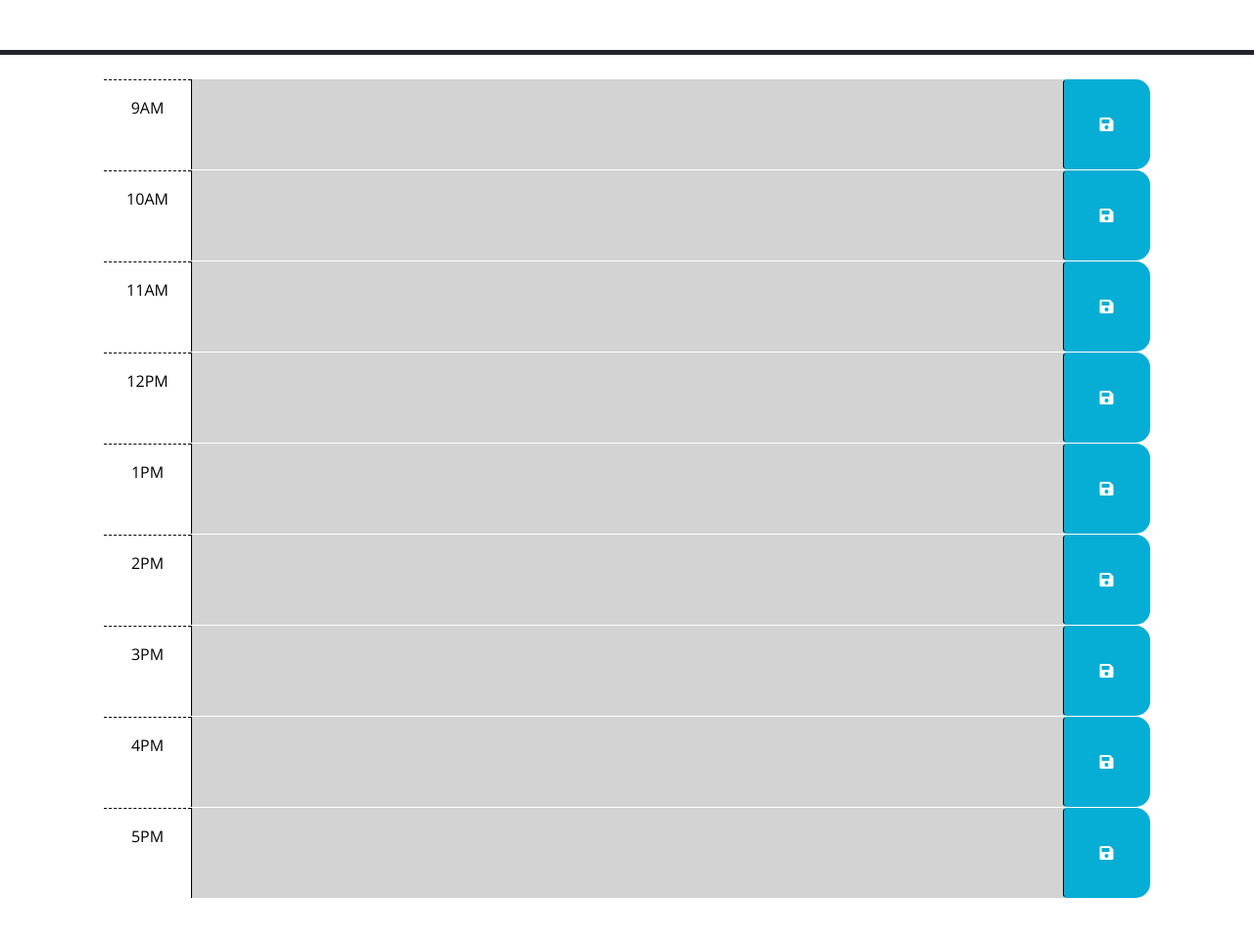
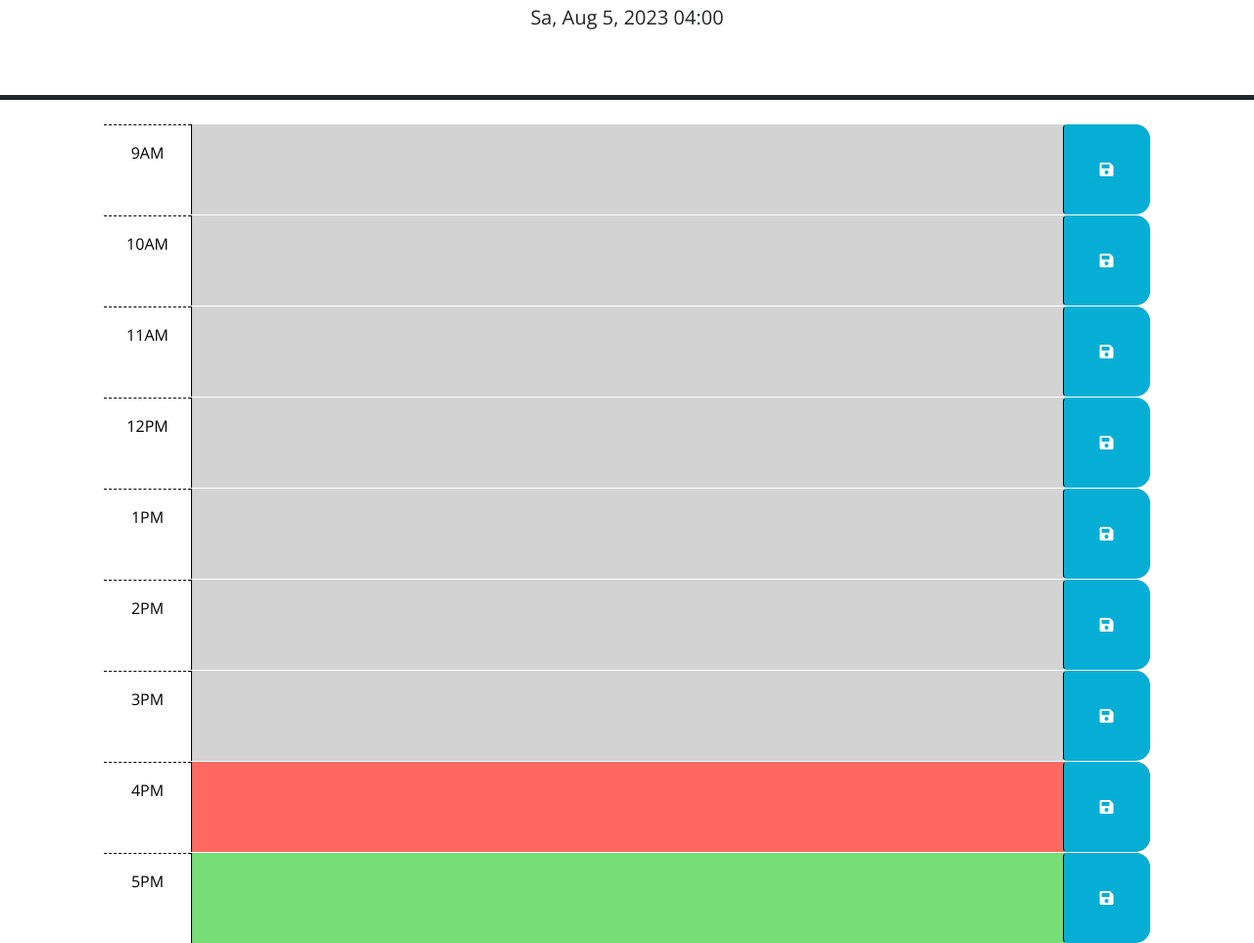
Before and after one commit to RedactdName/WorkdaySchedulerAPI, a plain HTML site: page index.html in a window 1280 px wide. Shown: the part 176-1139 px from the top of the page at 98% size. Before the commit the page ends 1093 px from the top, so only its background shows below. Drawn offline with nearby package versions, Linux system fonts and the light colour scheme.

Commit message:
Added setInterval to get time & date displayed and working with js for past,present,future. Code functioning w/o errors as intended.

```diff
--- a/assets/cpyscript.js
+++ b/assets/cpyscript.js
@@ -1,18 +1,14 @@
-
 // Wrap all code that interacts with the DOM in a call to jQuery to ensure that
 // the code isn't run until the browser has finished rendering all the elements
 // in the html.
 $(function () {
   // TODO: Add code to display the current date in the header of the page.
-  //Displays current date
-  var today = dayjs().format('llll');
-  $(".currentDay").html(today);
+  var currentTime = dayjs().hour();
+  $("#currentDay").text(dayjs().format("dd, MMM D, YYYY hh:mm"))
+  setInterval(function() {
+    $("#currentDay").text(dayjs().format("dd, MMM D, YYYY hh:mm"))
+  },60000)
 
-  function workdayHours() {
-    var currentTime = dayjs().hour();
-
-
-  //save btn click listenser
   $(".saveBtn").on("click",function () {
     var value = $(this).siblings(".description").val();
     var hourKey = $(this).parent().attr("id");
@@ -28,8 +24,7 @@ $(function () {
   // current hour in 24-hour time? dayjs/momentjs
 
     $(".time-block").each(function () {
-      var timeBlock = parseInt($(this).attr("id").split("hour")[1]);
-
+      var timeBlock = parseInt($(this).attr("id").split("-")[1]);
       if (timeBlock < currentTime) {
         $(this).removeClass("future");
         $(this).removeClass("present");
@@ -47,7 +42,7 @@ $(function () {
 
       }
     })
-  }
+
 
   //
   // TODO: Add code to get any user input that was saved in localStorage and set
@@ -59,14 +54,13 @@ $(function () {
   $("#hour-10 .description").val(localStorage.getItem("hour-10"));
   $("#hour-11 .description").val(localStorage.getItem("hour-11"));
   $("#hour-12 .description").val(localStorage.getItem("hour-12"));
-  $("#hour-1 .description").val(localStorage.getItem("hour-1"));
-  $("#hour-2 .description").val(localStorage.getItem("hour-2"));
-  $("#hour-3 .description").val(localStorage.getItem("hour-3"));
-  $("#hour-4 .description").val(localStorage.getItem("hour-4"));
-  $("#hour-5 .description").val(localStorage.getItem("hour-5"))
+  $("#hour-1 .description").val(localStorage.getItem("hour-13"));
+  $("#hour-2 .description").val(localStorage.getItem("hour-14"));
+  $("#hour-3 .description").val(localStorage.getItem("hour-15"));
+  $("#hour-4 .description").val(localStorage.getItem("hour-16"));
+  $("#hour-5 .description").val(localStorage.getItem("hour-17"));
 
 
-  workdayHours();
 });
 // WHEN I open the planner
 // THEN the current day is displayed at the top of the calendar
--- a/index.html
+++ b/index.html
@@ -75,7 +75,7 @@
         </button>
       </div>
 
-      <div id="hour-1" class="row time-block future">
+      <div id="hour-13" class="row time-block future">
         <div class="col-2 col-md-1 hour text-center py-3">1PM</div>
         <textarea class="col-8 col-md-10 description" rows="3"> </textarea>
         <button class="btn saveBtn col-2 col-md-1" aria-label="save">
@@ -83,7 +83,7 @@
         </button>
       </div>
 
-      <div id="hour-2" class="row time-block future">
+      <div id="hour-14" class="row time-block future">
         <div class="col-2 col-md-1 hour text-center py-3">2PM</div>
         <textarea class="col-8 col-md-10 description" rows="3"> </textarea>
         <button class="btn saveBtn col-2 col-md-1" aria-label="save">
@@ -91,7 +91,7 @@
         </button>
       </div>
 
-      <div id="hour-3" class="row time-block future">
+      <div id="hour-15" class="row time-block future">
         <div class="col-2 col-md-1 hour text-center py-3">3PM</div>
         <textarea class="col-8 col-md-10 description" rows="3"> </textarea>
         <button class="btn saveBtn col-2 col-md-1" aria-label="save">
@@ -99,7 +99,7 @@
         </button>
       </div>
 
-      <div id="hour-4" class="row time-block future">
+      <div id="hour-16" class="row time-block future">
         <div class="col-2 col-md-1 hour text-center py-3">4PM</div>
         <textarea class="col-8 col-md-10 description" rows="3"> </textarea>
         <button class="btn saveBtn col-2 col-md-1" aria-label="save">
@@ -107,7 +107,7 @@
         </button>
       </div>
 
-      <div id="hour-5" class="row time-block future">
+      <div id="hour-17" class="row time-block future">
         <div class="col-2 col-md-1 hour text-center py-3">5PM</div>
         <textarea class="col-8 col-md-10 description" rows="3"> </textarea>
         <button class="btn saveBtn col-2 col-md-1" aria-label="save">
```
